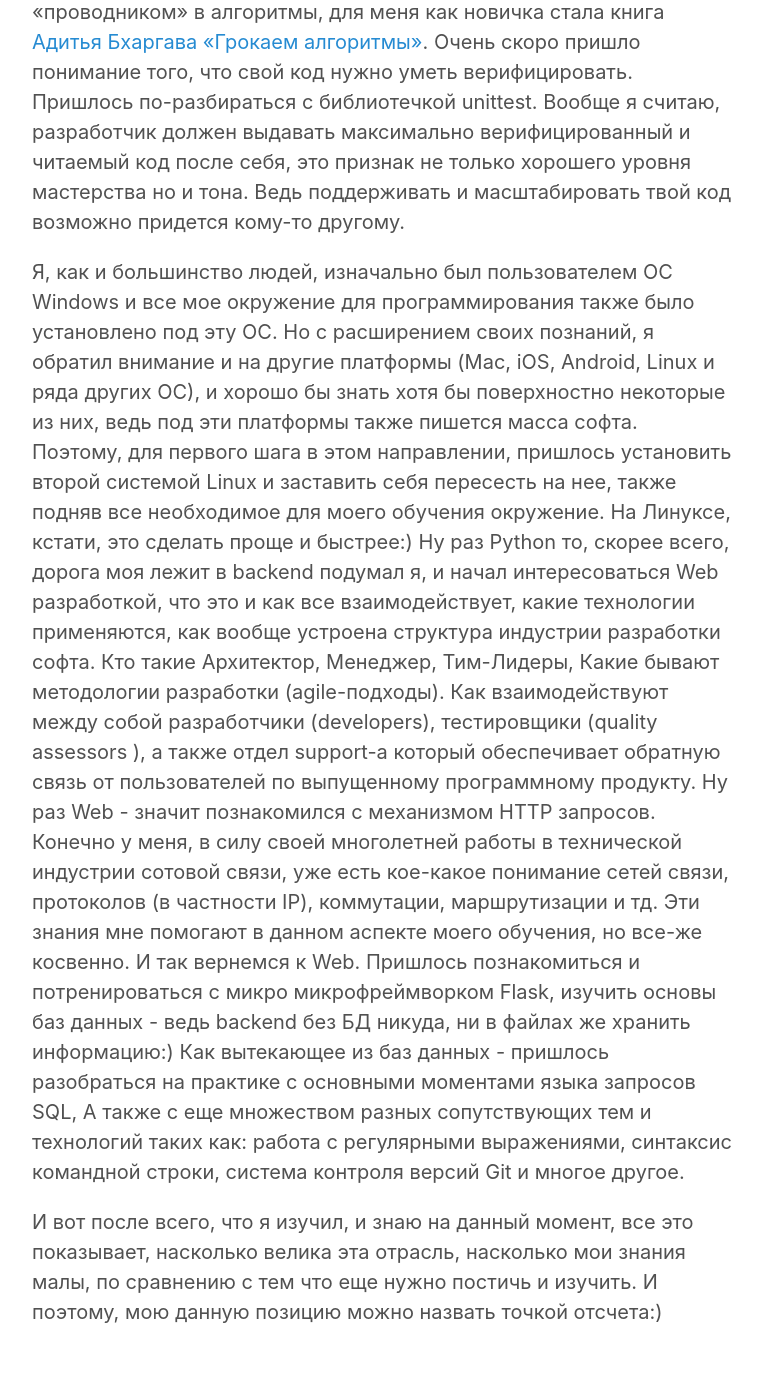
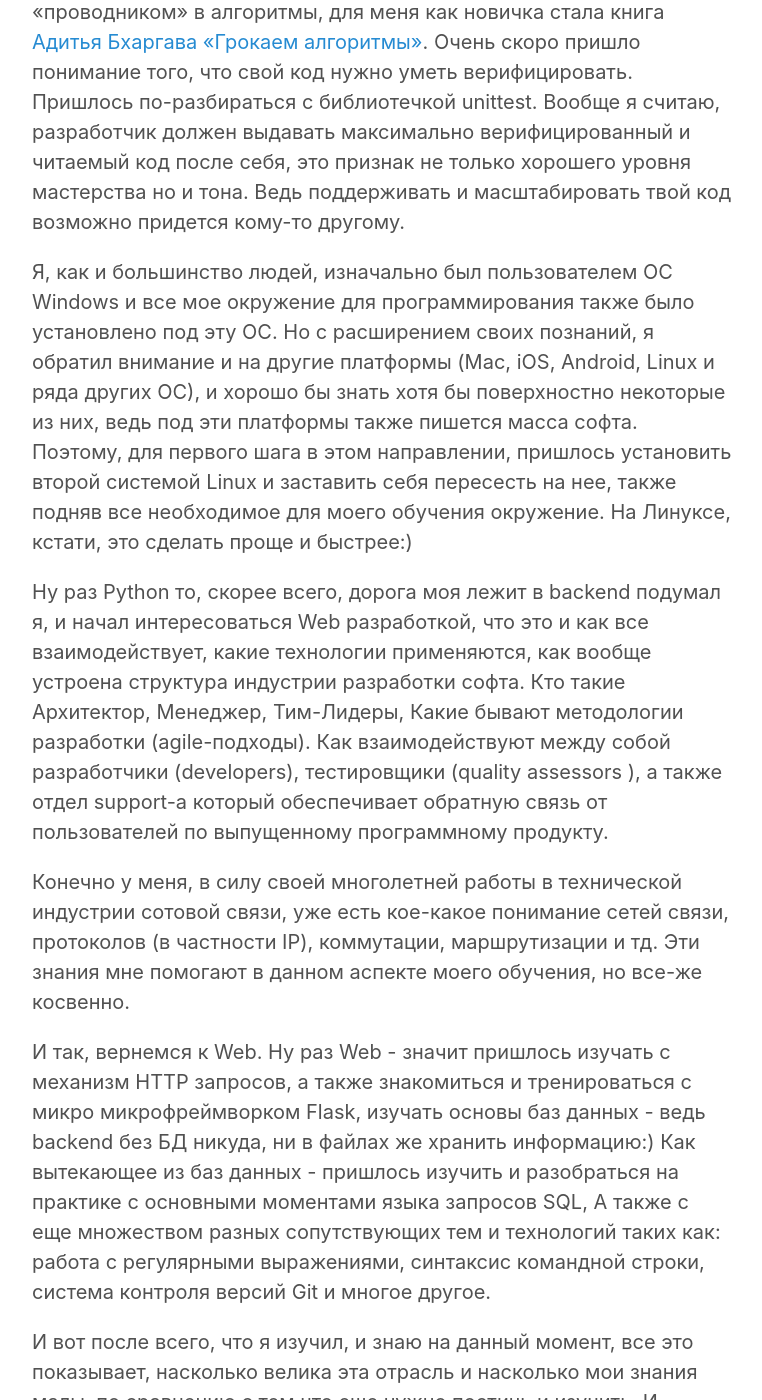
Before and after one commit to optima740/optima740.github.io, a Jekyll site: the page built from _posts/2020-01-23-start-point.md, in a window 1280 px wide and 1400 px high, scrolled down 2455 px. Shown: the whole window, without its empty margins (258-1020 px from the left). Built offline with Jekyll 4.4.1, drawn with Linux system fonts in a browser that asks for light colours; some of the changed text lies outside the part shown.

Commit message:
'fix_post3'

```diff
--- a/_posts/2020-01-23-start-point.md
+++ b/_posts/2020-01-23-start-point.md
@@ -16,6 +16,11 @@ title: Точка старта. Когда ты понимаешь, что тв
 Итак, с языком я определился, далее последовало погружение в Python. Для меня стояла задача развить способность уверенно писать код, и конечно же минимизировать кол-во ошибок в нем. Я практиковался по 4-5 часов в день на не очень сложных олимпиадных задачках, затем приступил к классике: алгоритмам и структурам данных, попутно вникая в принципы ООП. Очень хорошим «проводником» в алгоритмы, для меня как новичка стала книга [Адитья Бхаргава «Грокаем алгоритмы»](https://www.chitai-gorod.ru/catalog/book/960907/). Очень скоро пришло понимание того, что свой код нужно уметь верифицировать. Пришлось по-разбираться с библиотечкой unittest. Вообще я считаю, разработчик должен выдавать максимально верифицированный и читаемый код после себя, это признак не только хорошего уровня мастерства но и тона. Ведь поддерживать и масштабировать твой код возможно придется кому-то другому.
 
 Я, как и большинство людей, изначально был пользователем ОС Windows и все мое окружение для программирования также было установлено под эту ОС. Но с расширением своих познаний, я обратил внимание и на другие платформы (Mac, iOS, Android, Linux и ряда других ОС), и хорошо бы знать хотя бы поверхностно некоторые из них, ведь под эти платформы также пишется масса софта. Поэтому, для первого шага в этом направлении, пришлось установить второй системой Linux и заставить себя пересесть на нее, также подняв все необходимое для моего обучения окружение. На Линуксе, кстати, это сделать проще и быстрее:)
-Ну раз Python то, скорее всего, дорога моя лежит в backend подумал я, и начал интересоваться Web разработкой, что это и как все взаимодействует, какие технологии применяются, как вообще устроена структура индустрии разработки софта. Кто такие Архитектор, Менеджер, Тим-Лидеры, Какие бывают методологии разработки (agile-подходы). Как взаимодействуют между собой разработчики (developers), тестировщики (quality assessors ), а также отдел support-a который обеспечивает обратную связь от пользователей по выпущенному программному продукту. Ну раз Web - значит познакомился с механизмом HTTP запросов. Конечно у меня, в силу своей многолетней работы в технической индустрии сотовой связи, уже есть кое-какое понимание сетей связи, протоколов (в частности IP), коммутации, маршрутизации и тд. Эти знания мне помогают в данном аспекте моего обучения, но все-же косвенно. И так вернемся к Web. Пришлось познакомиться и потренироваться с микро микрофреймворком Flask, изучить основы баз данных - ведь backend без БД никуда, ни в файлах же хранить информацию:) Как вытекающее из баз данных - пришлось разобраться на практике с основными моментами языка запросов SQL, А также c еще множеством разных сопутствующих тем и технологий таких как: работа с регулярными выражениями, синтаксис командной строки, система контроля версий Git и многое другое.
 
-И вот после всего, что я изучил, и знаю на данный момент, все это показывает, насколько велика эта отрасль, насколько мои знания малы, по сравнению с тем что еще нужно постичь и изучить. И поэтому, мою данную позицию можно назвать точкой отсчета:)
+Ну раз Python то, скорее всего, дорога моя лежит в backend подумал я, и начал интересоваться Web разработкой, что это и как все взаимодействует, какие технологии применяются, как вообще устроена структура индустрии разработки софта. Кто такие Архитектор, Менеджер, Тим-Лидеры, Какие бывают методологии разработки (agile-подходы). Как взаимодействуют между собой разработчики (developers), тестировщики (quality assessors ), а также отдел support-a который обеспечивает обратную связь от пользователей по выпущенному программному продукту.
+
+Конечно у меня, в силу своей многолетней работы в технической индустрии сотовой связи, уже есть кое-какое понимание сетей связи, протоколов (в частности IP), коммутации, маршрутизации и тд. Эти знания мне помогают в данном аспекте моего обучения, но все-же косвенно.
+
+И так, вернемся к Web. Ну раз Web - значит пришлось изучать с механизм HTTP запросов, а также знакомиться и тренироваться с микро микрофреймворком Flask, изучать основы баз данных - ведь backend без БД никуда, ни в файлах же хранить информацию:) Как вытекающее из баз данных - пришлось изучить и разобраться на практике с основными моментами языка запросов SQL, А также c еще множеством разных сопутствующих тем и технологий таких как: работа с регулярными выражениями, синтаксис командной строки, система контроля версий Git и многое другое.
+
+И вот после всего, что я изучил, и знаю на данный момент, все это показывает, насколько велика эта отрасль и насколько мои знания малы, по сравнению с тем что еще нужно постичь и изучить. И поэтому, мою данную позицию на пути в IT можно назвать точкой отсчета:)
```
